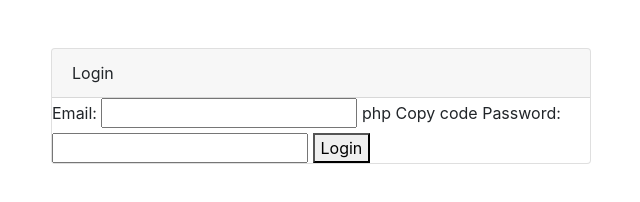
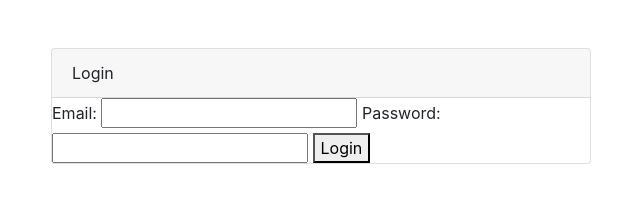
Before and after one commit to JPeiroteu/Creative_Tech, a website: page public/login.html in a window 1280 px wide. Shown: the whole page, without its empty margins (319-959 px from the left). Drawn offline with nearby package versions, Linux system fonts and the light colour scheme.

Commit message:
fixing login

```diff
--- a/public/login.html
+++ b/public/login.html
@@ -24,8 +24,6 @@
                     <form action="/api/users/login" method="POST">
                         <label for="email">Email:</label>
                         <input type="email" name="email" required />
-                        php
-                        Copy code
                         <label for="password">Password:</label>
                         <input type="password" name="password" required />
 
```
